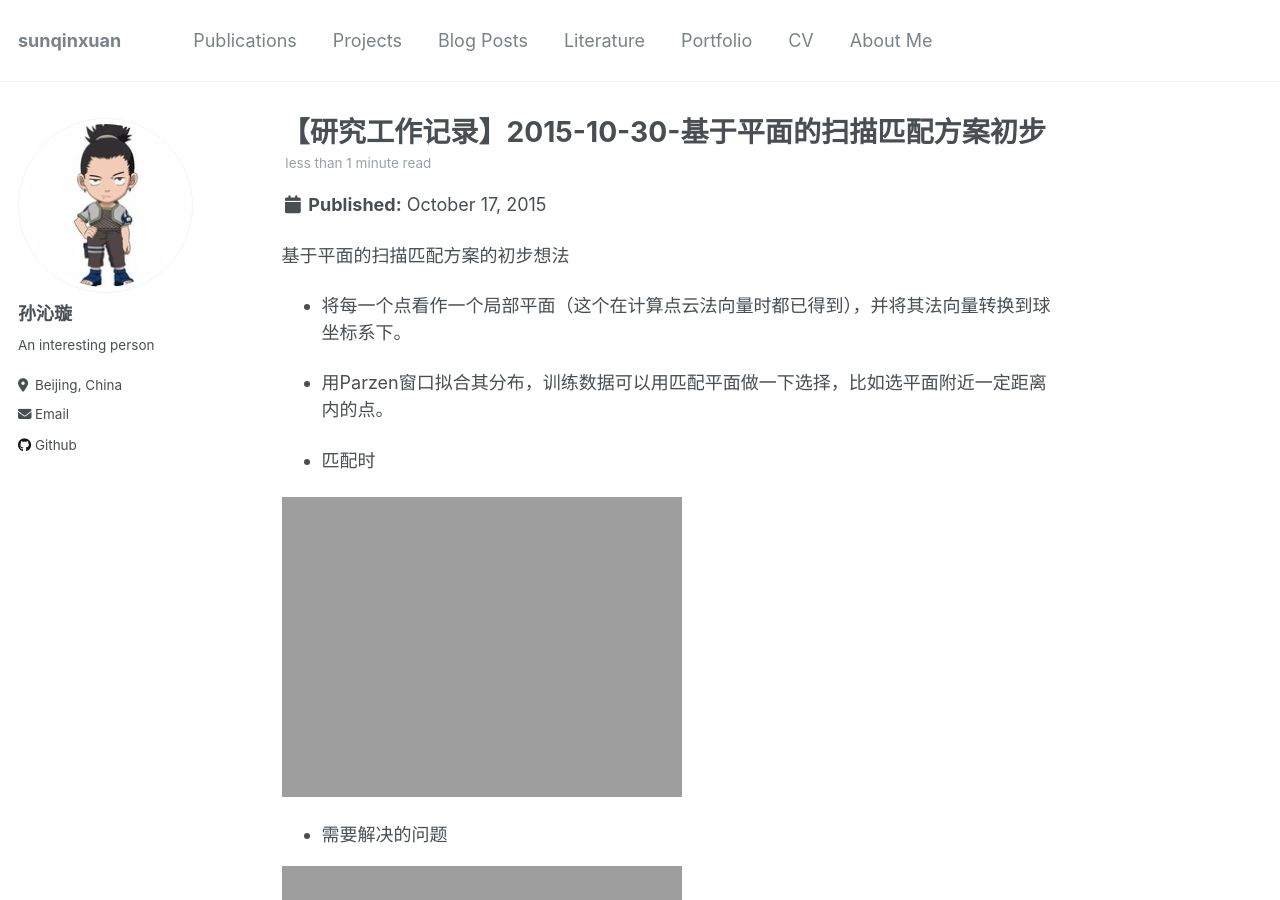
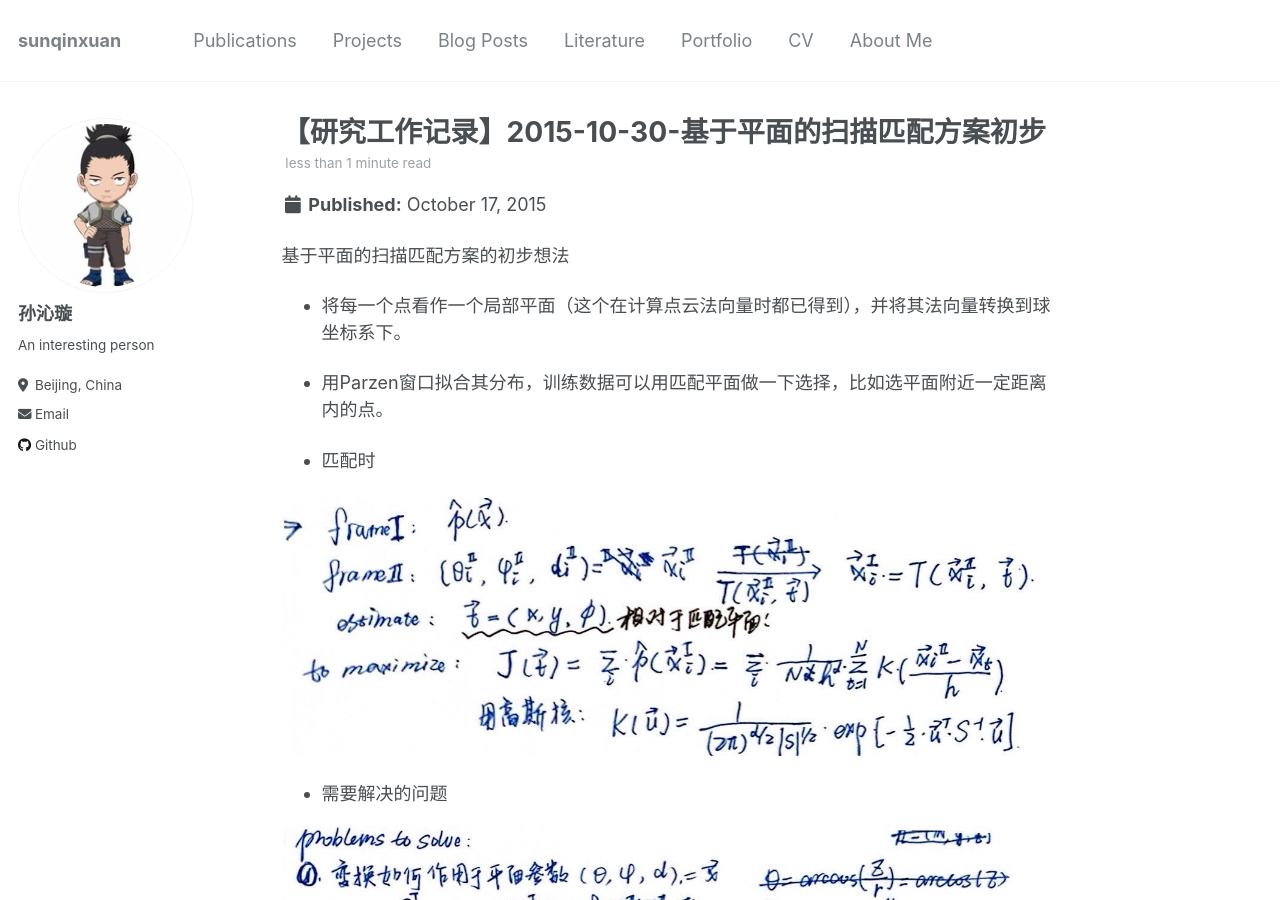
Before and after one commit to wdyiwdwd/wdyiwdwd.github.io, a Jekyll site: the page built from _posts/2015-10-30-research-journal-plane-transform.md, in a window 1280 px wide and 900 px high. Built offline with Jekyll 4.4.1, drawn with Linux system fonts in a browser that asks for light colours.

Commit message:
Update 2015-10-30-research-journal-plane-transform.md

```diff
--- a/_posts/2015-10-30-research-journal-plane-transform.md
+++ b/_posts/2015-10-30-research-journal-plane-transform.md
@@ -14,10 +14,10 @@ tags:
 
 - 匹配时
 
-![img](https://sunqinxuan.github.io/images/posts-research-journal-2015-10-30-img1.png)
+![img](https://sunqinxuan.github.io/images/posts-research-journal-2015-10-30-img1.jpg)
 
 - 需要解决的问题
 
-![img](https://sunqinxuan.github.io/images/posts-research-journal-2015-10-30-img2.png)
+![img](https://sunqinxuan.github.io/images/posts-research-journal-2015-10-30-img2.jpg)
 
-![img](https://sunqinxuan.github.io/images/posts-research-journal-2015-10-30-img2.png)
+![img](https://sunqinxuan.github.io/images/posts-research-journal-2015-10-30-img3.jpg)
```
